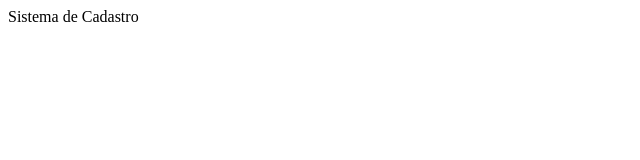
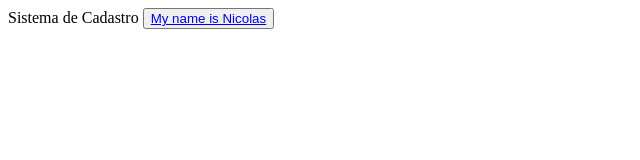
Before and after one commit to Nickme22/projeto-estudo, a plain HTML site: page index.html in a window 1280 px wide. Shown: the whole page, without its empty margins (0-640 px from the left). Drawn offline with Linux system fonts and the light colour scheme.

Commit message:
alteração do redirecionamento

```diff
--- a/index.html
+++ b/index.html
@@ -8,6 +8,11 @@
 <body>
     <h>Sistema de Cadastro</h>
 
+<button> <a href="./index2.html">  My name is Nicolas </a> </button>
+
     <script src="app.js"></script>
+
+
+
 </body>
 </html>
```
